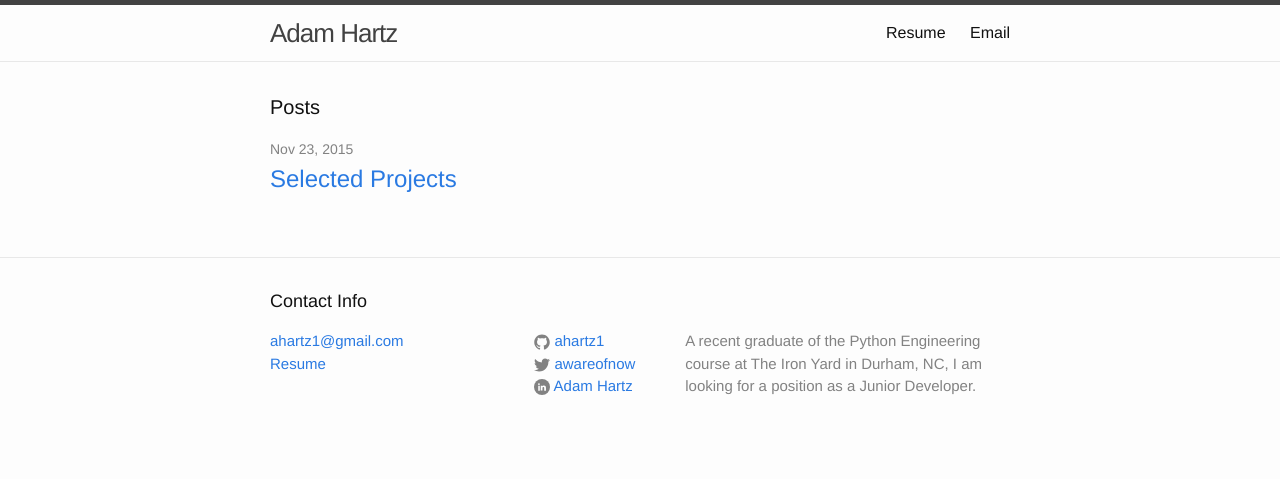
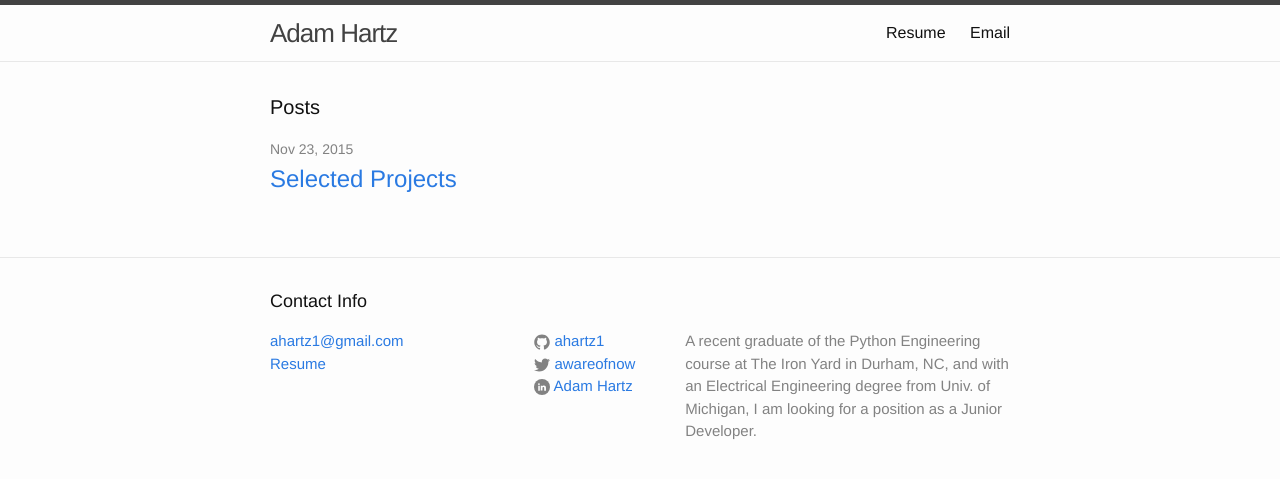
Before and after one commit to ahartz1/ahartz1.github.io, a Jekyll site: the page built from index.html, in a window 1280 px wide. Shown: the top 479 px of the page. Built offline with Jekyll 4.4.1, drawn with Linux system fonts in a browser that asks for light colours.

Commit message:
Update footer text to include EE degree

```diff
--- a/_config.yml
+++ b/_config.yml
@@ -9,7 +9,7 @@
 title: Adam Hartz
 email: ahartz1@gmail.com
 description: > # this means to ignore newlines until "baseurl:"
-  A recent graduate of the Python Engineering course at The Iron Yard in Durham,&nbsp;NC, I am looking for a position as a Junior Developer.
+  A recent graduate of the Python Engineering course at The Iron Yard in Durham,&nbsp;NC, and with an Electrical Engineering degree from Univ. of Michigan, I am looking for a position as a Junior Developer.
 baseurl: "" # the subpath of your site, e.g. /blog
 url: "http://ahartz1.github.io" # the base hostname & protocol for your site
 twitter_username: awareofnow
```
